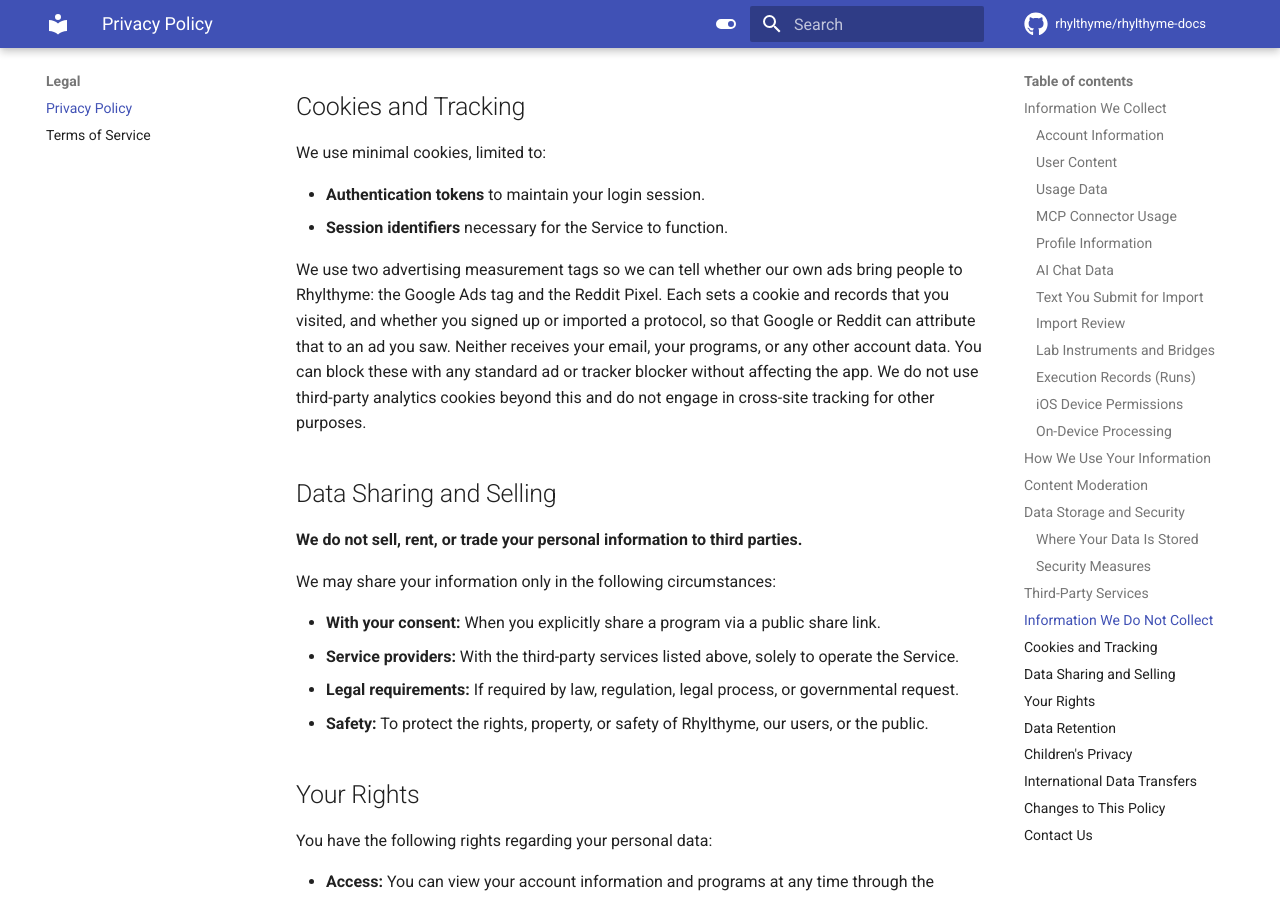
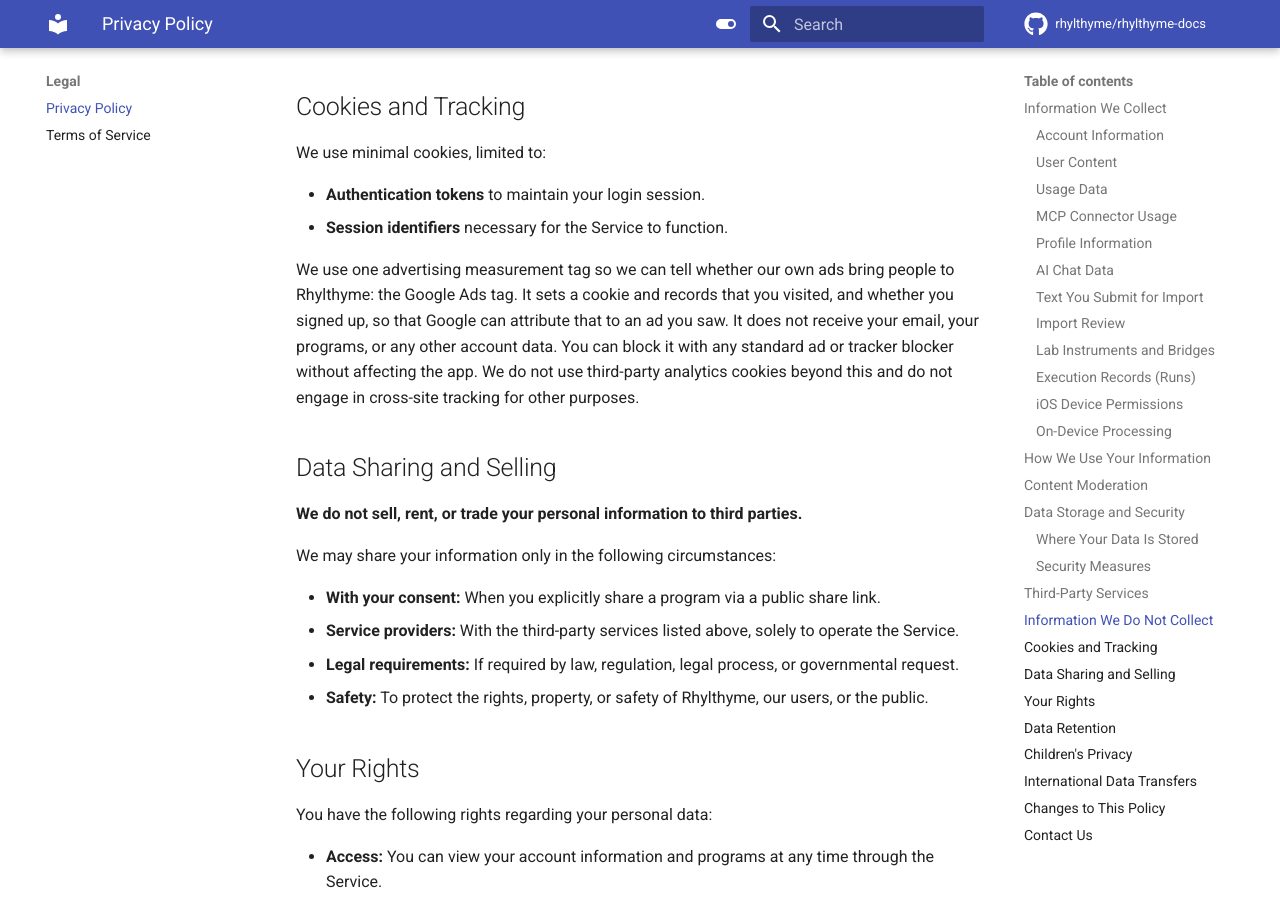
Before and after one commit to rhylthyme/rhylthyme-docs, an MkDocs documentation site: the page built from docs/privacy.md, in a window 1280 px wide and 900 px high, scrolled down 7082 px. Built offline with MkDocs 1.6.1 and Material for MkDocs 9.7.7, drawn with Linux system fonts in a browser that asks for light colours; comment, search, counter and statistics services are not loaded; the version menu is left out; some of the changed text lies outside the part shown.

Commit message:
Privacy: remove the Reddit Pixel
The site no longer loads it; the Google Ads tag is the only advertising tag.

Co-Authored-By: Claude Opus 5.5 <noreply@anthropic.com>

```diff
--- a/docs/privacy.md
+++ b/docs/privacy.md
@@ -249,7 +249,7 @@ We use minimal cookies, limited to:
 - **Authentication tokens** to maintain your login session.
 - **Session identifiers** necessary for the Service to function.
 
-We use two advertising measurement tags so we can tell whether our own ads bring people to Rhylthyme: the Google Ads tag and the Reddit Pixel. Each sets a cookie and records that you visited, and whether you signed up or imported a protocol, so that Google or Reddit can attribute that to an ad you saw. Neither receives your email, your programs, or any other account data. You can block these with any standard ad or tracker blocker without affecting the app. We do not use third-party analytics cookies beyond this and do not engage in cross-site tracking for other purposes.
+We use one advertising measurement tag so we can tell whether our own ads bring people to Rhylthyme: the Google Ads tag. It sets a cookie and records that you visited, and whether you signed up, so that Google can attribute that to an ad you saw. It does not receive your email, your programs, or any other account data. You can block it with any standard ad or tracker blocker without affecting the app. We do not use third-party analytics cookies beyond this and do not engage in cross-site tracking for other purposes.
 
 ## Data Sharing and Selling
 
```
Also changed, not shown: other parts of docs/privacy.md (+1 -1 lines).
